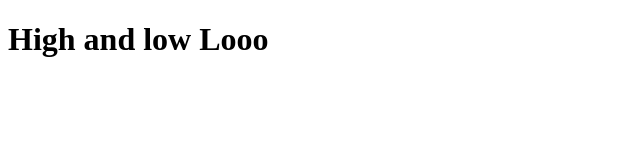
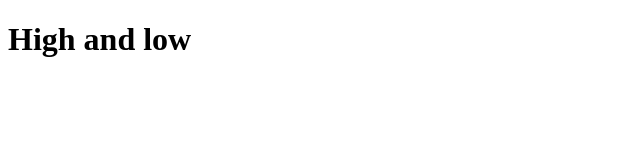
Before and after one commit to s20003/highandlow, a website: page main.html in a window 1280 px wide. Shown: the whole page, without its empty margins (0-640 px from the left). Drawn offline with Linux system fonts and the light colour scheme.

Commit message:
1単語削除

```diff
--- a/main.html
+++ b/main.html
@@ -6,7 +6,7 @@
 </head>
 <body>
 <h1>
-    High and low Looo
+    High and low
 </h1>
 
 </body>
```
